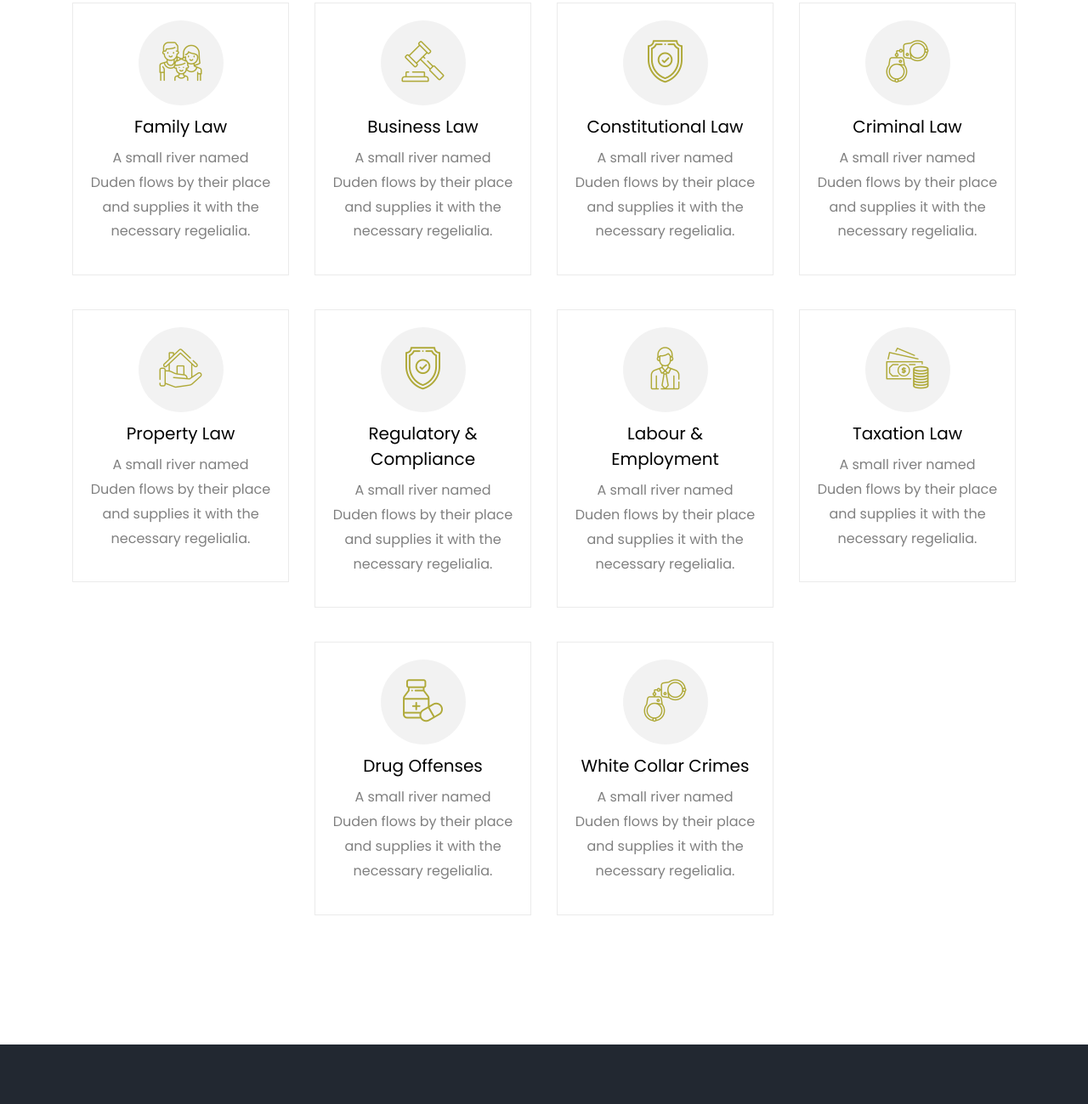
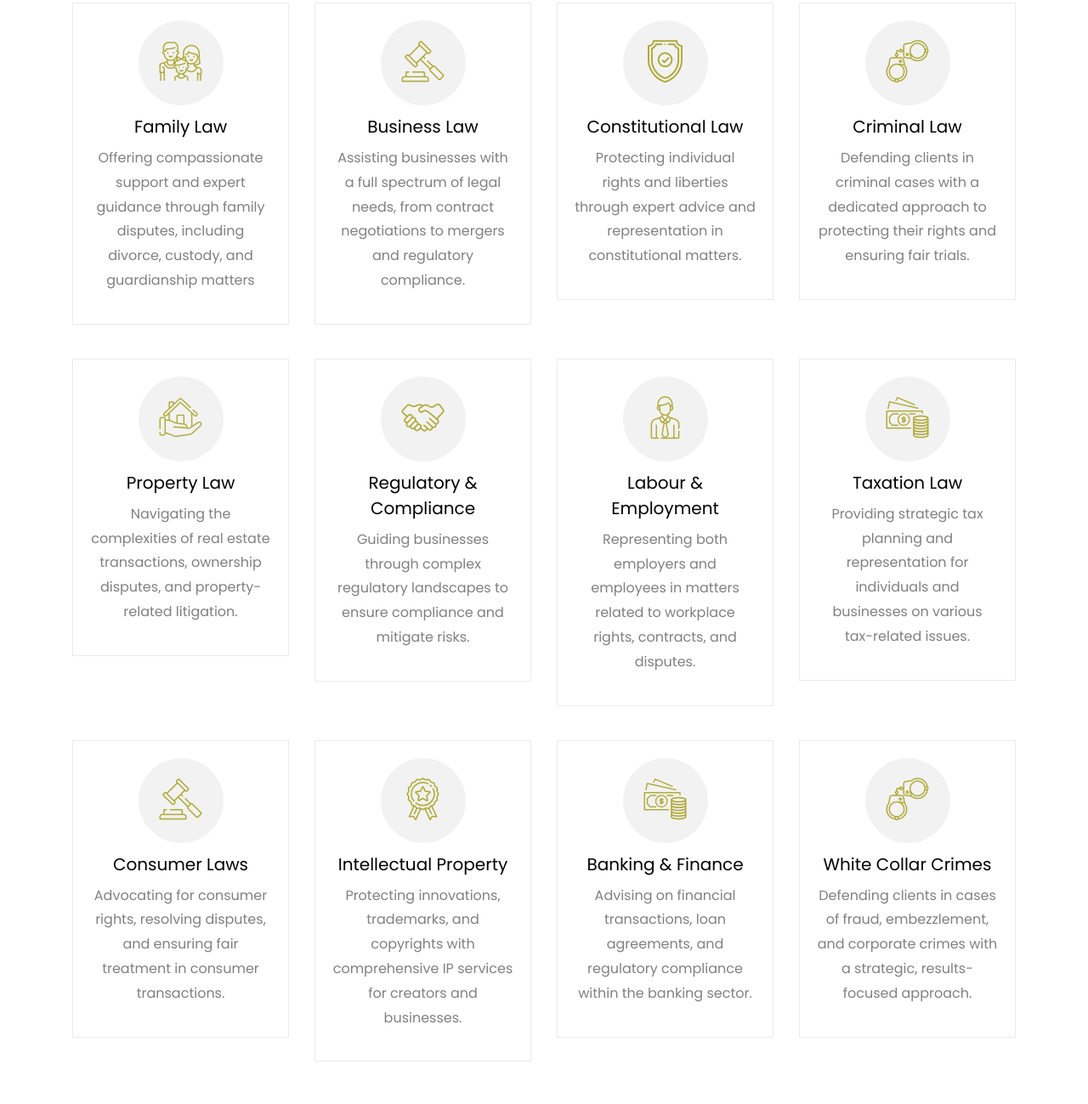
Before and after one commit to LexVantageLegal/LexVantageLegal.github.io, a plain HTML site: page practice-areas.html in a window 1280 px wide. Shown: the part 709-2008 px from the top of the page at 85% size. Drawn offline with Linux system fonts and the light colour scheme; some packages are replaced by stand-ins of ours; no server answers; files whose address does not match are found by name.

Commit message:
Update practice-areas.html

```diff
--- a/practice-areas.html
+++ b/practice-areas.html
@@ -45,7 +45,7 @@
 	  </nav>
     <!-- END nav -->
 
-    <section class="hero-wrap hero-wrap-2" style="background-image: url('images/bg_1.jpg');" data-stellar-background-ratio="0.5">
+    <section class="hero-wrap hero-wrap-2" style="background-image: url('images/Header Image3.png');" data-stellar-background-ratio="0.5">
       <div class="overlay"></div>
       <div class="container">
         <div class="row no-gutters slider-text align-items-end justify-content-center">
@@ -66,7 +66,7 @@
         				<span class="flaticon-family"></span>
         			</div>
         			<h3><a href="practice-single.html">Family Law</a></h3>
-        			<p>A small river named Duden flows by their place and supplies it with the necessary regelialia.</p>
+        			<p>Offering compassionate support and expert guidance through family disputes, including divorce, custody, and guardianship matters</p>
         			<a href="#" class="btn-custom d-flex align-items-center justify-content-center"><span class="ion-ios-arrow-round-forward"></span></a>
         		</div>
         	</div>
@@ -76,7 +76,7 @@
         				<span class="flaticon-auction"></span>
         			</div>
         			<h3><a href="practice-single.html">Business Law</a></h3>
-        			<p>A small river named Duden flows by their place and supplies it with the necessary regelialia.</p>
+        			<p>Assisting businesses with a full spectrum of legal needs, from contract negotiations to mergers and regulatory compliance.</p>
         			<a href="#" class="btn-custom d-flex align-items-center justify-content-center"><span class="ion-ios-arrow-round-forward"></span></a>
         		</div>
         	</div>
@@ -86,7 +86,7 @@
         				<span class="flaticon-shield"></span>
         			</div>
         			<h3><a href="practice-single.html">Constitutional Law</a></h3>
-        			<p>A small river named Duden flows by their place and supplies it with the necessary regelialia.</p>
+        			<p>Protecting individual rights and liberties through expert advice and representation in constitutional matters.</p>
         			<a href="#" class="btn-custom d-flex align-items-center justify-content-center"><span class="ion-ios-arrow-round-forward"></span></a>
         		</div>
         	</div>
@@ -96,7 +96,7 @@
         				<span class="flaticon-handcuffs"></span>
         			</div>
         			<h3><a href="practice-single.html">Criminal Law</a></h3>
-        			<p>A small river named Duden flows by their place and supplies it with the necessary regelialia.</p>
+        			<p>Defending clients in criminal cases with a dedicated approach to protecting their rights and ensuring fair trials.</p>
         			<a href="#" class="btn-custom d-flex align-items-center justify-content-center"><span class="ion-ios-arrow-round-forward"></span></a>
         		</div>
         	</div>
@@ -106,17 +106,17 @@
         				<span class="flaticon-house"></span>
         			</div>
         			<h3><a href="practice-single.html">Property Law</a></h3>
-        			<p>A small river named Duden flows by their place and supplies it with the necessary regelialia.</p>
+        			<p>Navigating the complexities of real estate transactions, ownership disputes, and property-related litigation.</p>
         			<a href="#" class="btn-custom d-flex align-items-center justify-content-center"><span class="ion-ios-arrow-round-forward"></span></a>
         		</div>
         	</div>
         	<div class="col-md-3 text-center">
         		<div class="practice-area ftco-animate">
         			<div class="icon d-flex justify-content-center align-items-center">
-        				<span class="flaticon-shield"></span>
+        				<span class="flaticon-handshake"></span>
         			</div>
         			<h3><a href="practice-single.html">Regulatory & Compliance</a></h3>
-        			<p>A small river named Duden flows by their place and supplies it with the necessary regelialia.</p>
+        			<p>Guiding businesses through complex regulatory landscapes to ensure compliance and mitigate risks.</p>
         			<a href="#" class="btn-custom d-flex align-items-center justify-content-center"><span class="ion-ios-arrow-round-forward"></span></a>
         		</div>
         	</div>
@@ -126,7 +126,7 @@
         				<span class="flaticon-employee"></span>
         			</div>
         			<h3><a href="practice-single.html">Labour & Employment</a></h3>
-        			<p>A small river named Duden flows by their place and supplies it with the necessary regelialia.</p>
+        			<p>Representing both employers and employees in matters related to workplace rights, contracts, and disputes.</p>
         			<a href="#" class="btn-custom d-flex align-items-center justify-content-center"><span class="ion-ios-arrow-round-forward"></span></a>
         		</div>
         	</div>
@@ -136,17 +136,37 @@
         				<span class="flaticon-money"></span>
         			</div>
         			<h3><a href="practice-single.html">Taxation Law</a></h3>
-        			<p>A small river named Duden flows by their place and supplies it with the necessary regelialia.</p>
+        			<p>Providing strategic tax planning and representation for individuals and businesses on various tax-related issues.</p>
         			<a href="#" class="btn-custom d-flex align-items-center justify-content-center"><span class="ion-ios-arrow-round-forward"></span></a>
         		</div>
         	</div>
-        	<div class="col-md-3 text-center">
+          <div class="col-md-3 text-center">
+            <div class="practice-area ftco-animate">
+              <div class="icon d-flex justify-content-center align-items-center">
+                <span class="flaticon-auction"></span>
+              </div>
+              <h3><a href="practice-single.html">Consumer Laws</a></h3>
+              <p>Advocating for consumer rights, resolving disputes, and ensuring fair treatment in consumer transactions.</p>
+              <a href="#" class="btn-custom d-flex align-items-center justify-content-center"><span class="ion-ios-arrow-round-forward"></span></a>
+            </div>
+          </div>
+          <div class="col-md-3 text-center">
         		<div class="practice-area ftco-animate">
         			<div class="icon d-flex justify-content-center align-items-center">
-        				<span class="flaticon-medicine"></span>
+        				<span class="flaticon-medal"></span>
         			</div>
-        			<h3><a href="practice-single.html">Drug Offenses</a></h3>
-        			<p>A small river named Duden flows by their place and supplies it with the necessary regelialia.</p>
+        			<h3><a href="practice-single.html">Intellectual Property</a></h3>
+        			<p>Protecting innovations, trademarks, and copyrights with comprehensive IP services for creators and businesses.</p>
+        			<a href="#" class="btn-custom d-flex align-items-center justify-content-center"><span class="ion-ios-arrow-round-forward"></span></a>
+        		</div>
+        	</div>
+          <div class="col-md-3 text-center">
+        		<div class="practice-area ftco-animate">
+        			<div class="icon d-flex justify-content-center align-items-center">
+        				<span class="flaticon-money"></span>
+        			</div>
+        			<h3><a href="practice-single.html">Banking & Finance</a></h3>
+        			<p>Advising on financial transactions, loan agreements, and regulatory compliance within the banking sector.</p>
         			<a href="#" class="btn-custom d-flex align-items-center justify-content-center"><span class="ion-ios-arrow-round-forward"></span></a>
         		</div>
         	</div>
@@ -156,7 +176,7 @@
         				<span class="flaticon-handcuffs"></span>
         			</div>
         			<h3><a href="practice-single.html">White Collar Crimes</a></h3>
-        			<p>A small river named Duden flows by their place and supplies it with the necessary regelialia.</p>
+        			<p>Defending clients in cases of fraud, embezzlement, and corporate crimes with a strategic, results-focused approach.</p>
         			<a href="#" class="btn-custom d-flex align-items-center justify-content-center"><span class="ion-ios-arrow-round-forward"></span></a>
         		</div>
         	</div>
```
